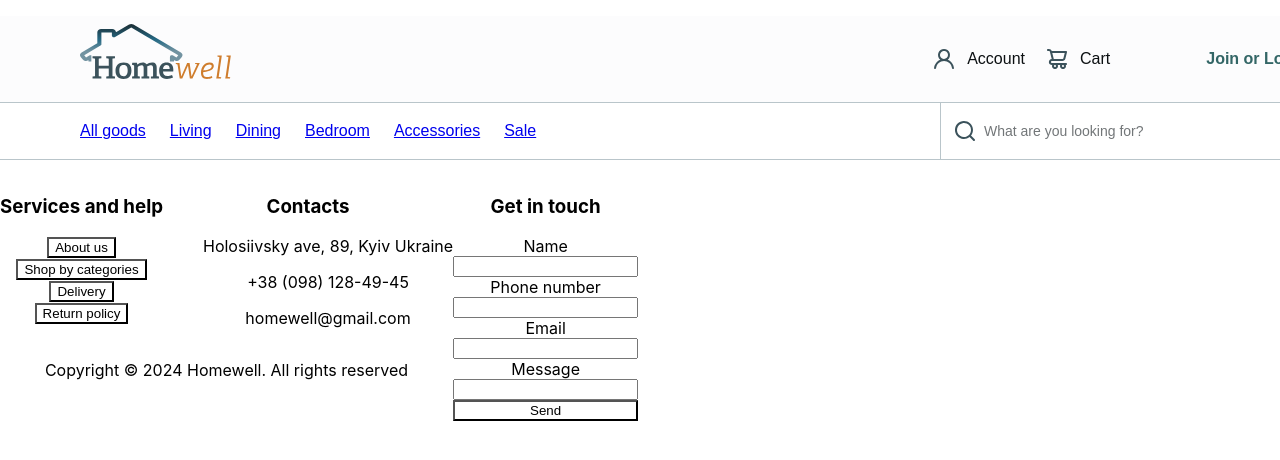
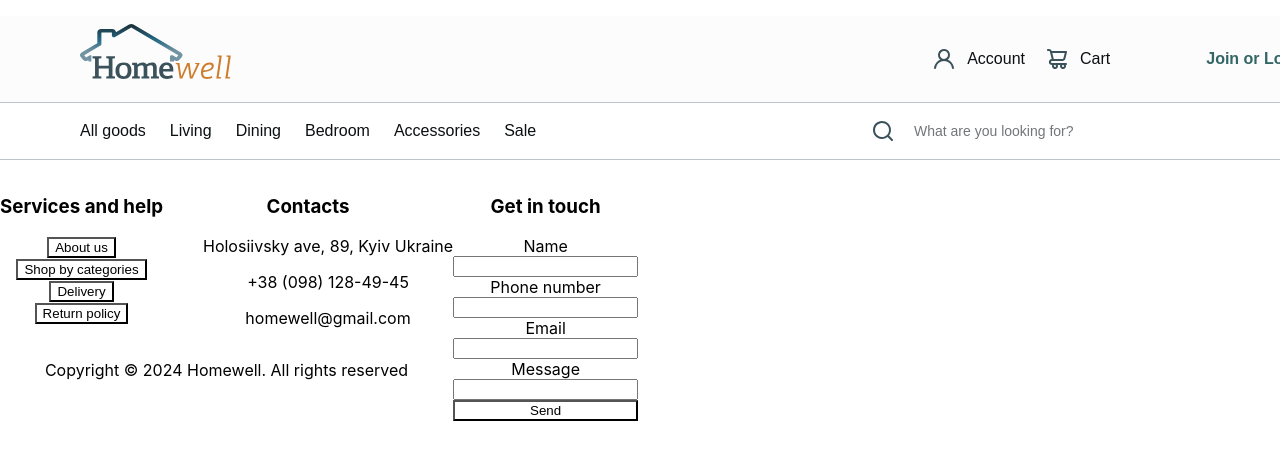
Before and after one commit to Vlad1slov/Frontend-Team-challenge, a React (Create React App) app: page / in a window 1280 px wide. Shown: the top 460 px of the page. Built offline with nearby package versions, Linux system fonts and the light colour scheme.

Commit message:
Adds Input

```diff
--- a/src/components/Header/Header.jsx
+++ b/src/components/Header/Header.jsx
@@ -1,3 +1,4 @@
+import MyInput from "components/UI/input/MyInput";
 import styles from "./Header.module.css";
 import { Link } from "react-router-dom";
 
@@ -91,25 +92,26 @@ const Header = ({ className, ...props }) => {
             </div>
             <div className={styles["header-row-2"]}>
                 <div className={styles["menu-items"]}>
-                    <div className={styles["all-goods"]}>
-                        <Link to="/allgoods">All goods</Link>
-                    </div>
-                    <div className={styles["living"]}>
-                        <Link to="/living">Living</Link>{" "}
-                    </div>
-                    <div className={styles["dining"]}>
-                        <Link to="/dining">Dining</Link>{" "}
-                    </div>
-                    <div className={styles["bedroom"]}>
-                        <Link to="/bedroom">Bedroom</Link>{" "}
-                    </div>
-                    <div className={styles["accessories"]}>
-                        <Link to="/accessories">Accessories</Link>{" "}
-                    </div>
-                    <div className={styles["sale"]}>
-                        <Link to="/sale">Sale</Link>{" "}
-                    </div>
+                    <Link to="/allgoods" className={styles["all-goods"]}>
+                        All goods
+                    </Link>
+                    <Link to="/living" className={styles["living"]}>
+                        Living
+                    </Link>{" "}
+                    <Link to="/dining" className={styles["dining"]}>
+                        Dining
+                    </Link>{" "}
+                    <Link to="/bedroom" className={styles["bedroom"]}>
+                        Bedroom
+                    </Link>{" "}
+                    <Link to="/accessories" className={styles["accessories"]}>
+                        Accessories
+                    </Link>{" "}
+                    <Link to="/sale" className={styles["sale"]}>
+                        Sale
+                    </Link>{" "}
                 </div>
+
                 <div className={styles["search"]}>
                     <svg
                         className={styles["icons3"]}
@@ -125,9 +127,7 @@ const Header = ({ className, ...props }) => {
                         />
                     </svg>
 
-                    <div className={styles["what-are-you-looking-for"]}>
-                        What are you looking for?{" "}
-                    </div>
+                    <MyInput />
                 </div>
             </div>
         </div>
--- a/src/components/Header/Header.module.css
+++ b/src/components/Header/Header.module.css
@@ -156,63 +156,11 @@
     flex-shrink: 0;
     position: relative;
 }
-.all-goods {
-    color: var(--text-river-styx, #0c1012);
-    text-align: left;
-    font-family: var(
-        --titlesmall-font-family,
-        "HvDTrialBrandonText-Medium",
-        sans-serif
-    );
-    font-size: var(--titlesmall-font-size, 16px);
-    line-height: var(--titlesmall-line-height, 22px);
-    font-weight: var(--titlesmall-font-weight, 500);
-    position: relative;
-    cursor: pointer;
-}
-
-.living {
-    color: var(--text-river-styx, #0c1012);
-    text-align: left;
-    font-family: var(
-        --titlesmall-font-family,
-        "HvDTrialBrandonText-Medium",
-        sans-serif
-    );
-    font-size: var(--titlesmall-font-size, 16px);
-    line-height: var(--titlesmall-line-height, 22px);
-    font-weight: var(--titlesmall-font-weight, 500);
-    position: relative;
-    cursor: pointer;
-}
-.dining {
-    color: var(--text-river-styx, #0c1012);
-    text-align: left;
-    font-family: var(
-        --titlesmall-font-family,
-        "HvDTrialBrandonText-Medium",
-        sans-serif
-    );
-    font-size: var(--titlesmall-font-size, 16px);
-    line-height: var(--titlesmall-line-height, 22px);
-    font-weight: var(--titlesmall-font-weight, 500);
-    position: relative;
-    cursor: pointer;
-}
-.bedroom {
-    color: var(--text-river-styx, #0c1012);
-    text-align: left;
-    font-family: var(
-        --titlesmall-font-family,
-        "HvDTrialBrandonText-Medium",
-        sans-serif
-    );
-    font-size: var(--titlesmall-font-size, 16px);
-    line-height: var(--titlesmall-line-height, 22px);
-    font-weight: var(--titlesmall-font-weight, 500);
-    position: relative;
-    cursor: pointer;
-}
+.all-goods,
+.living,
+.dining,
+.bedroom,
+.sale,
 .accessories {
     color: var(--text-river-styx, #0c1012);
     text-align: left;
@@ -226,36 +174,18 @@
     font-weight: var(--titlesmall-font-weight, 500);
     position: relative;
     cursor: pointer;
-}
-.sale {
-    color: var(--text-river-styx, #0c1012);
-    text-align: left;
-    font-family: var(
-        --titlesmall-font-family,
-        "HvDTrialBrandonText-Medium",
-        sans-serif
-    );
-    font-size: var(--titlesmall-font-size, 16px);
-    line-height: var(--titlesmall-line-height, 22px);
-    font-weight: var(--titlesmall-font-weight, 500);
-    position: relative;
-    cursor: pointer;
+    text-decoration: none;
 }
 .search {
-    border-style: solid;
-    border-color: var(--primary-softdenim, #b9c5ca);
-    border-width: 0px 0px 0px 1px;
+    display: flex;
+    width: 501px;
+    height: 56px;
     padding: 8px 180px 8px 12px;
-    display: flex;
-    flex-direction: row;
+    align-items: center;
     gap: 7px;
-    align-items: center;
-    justify-content: flex-start;
     flex-shrink: 0;
-    width: 420px;
-    height: 56px;
-    position: relative;
 }
+
 .icons3 {
     flex-shrink: 0;
     width: 24px;
@@ -263,7 +193,7 @@
     position: relative;
     overflow: visible;
 }
-.what-are-you-looking-for {
+::placeholder {
     color: var(--greyforplaceholders, #727678);
     text-align: left;
     font-family: "ProximaNova-Regular", sans-serif;
--- /dev/null
+++ b/src/components/UI/input/MyInput.jsx
@@ -0,0 +1,12 @@
+import styles from "./MyInput.module.css";
+
+const MyInput = () => {
+    return (
+        <input
+            className={styles.input}
+            placeholder="What are you looking for?"
+        ></input>
+    );
+};
+
+export default MyInput;
--- /dev/null
+++ b/src/components/UI/input/MyInput.module.css
@@ -0,0 +1,17 @@
+.input {
+    display: flex;
+    width: 501px;
+    height: 56px;
+    padding: 8px 180px 8px 12px;
+    align-items: center;
+    gap: 7px;
+    flex-shrink: 0;
+    color: var(--greyforplaceholders, #727875);
+    text-align: left;
+    font-family: "ProximaNova-Regular", sans-serif;
+    font-size: 14px;
+    font-weight: 400;
+    display: inline;
+    outline: none;
+    border: none;
+}
```
